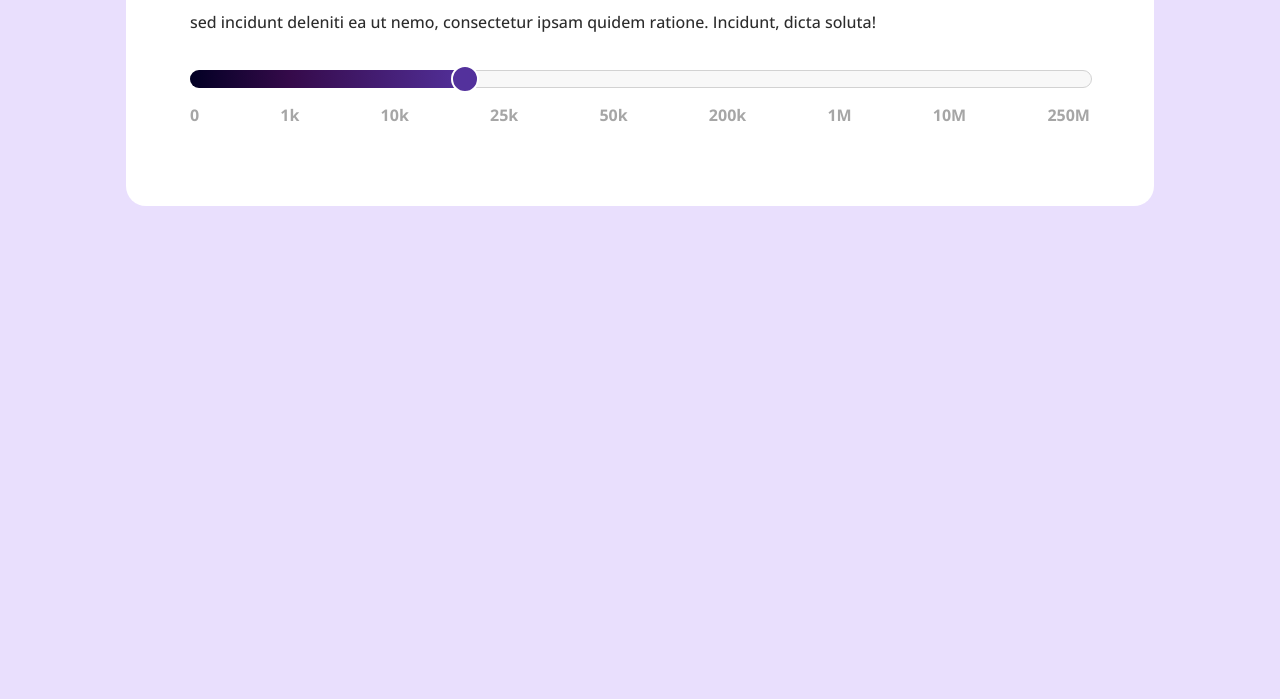
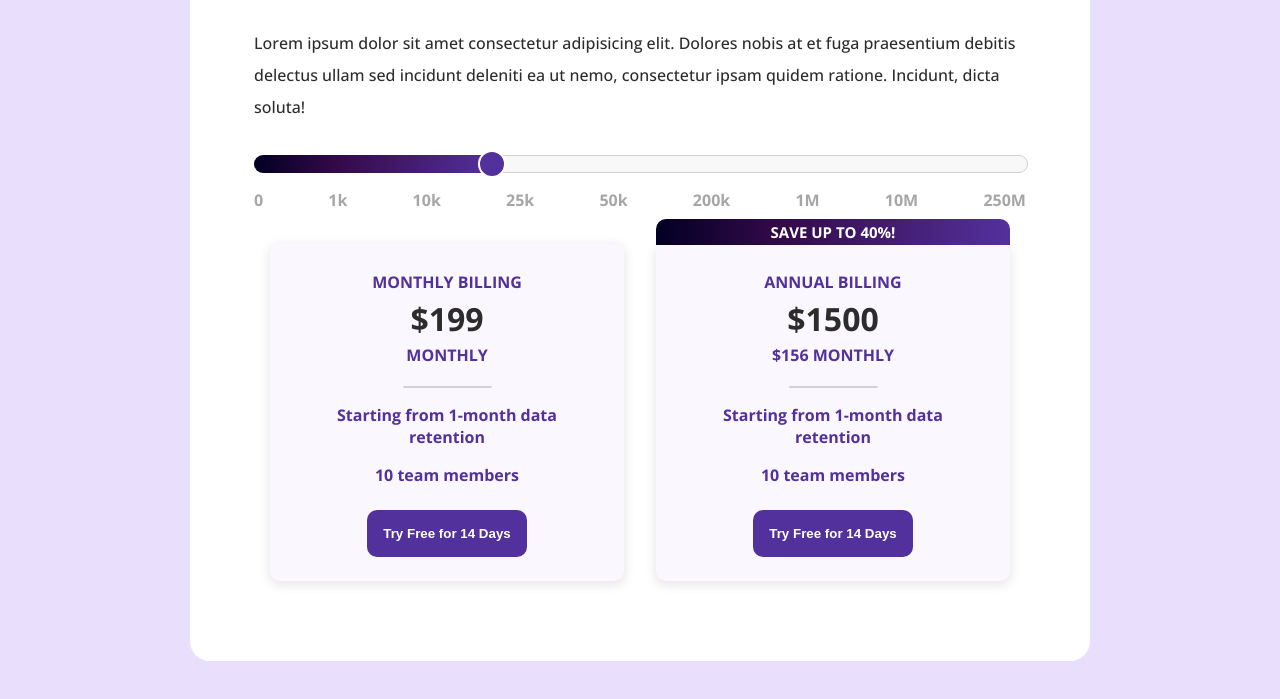
Before and after one commit to AriPeap/CSS-practice, a plain HTML site: page Cost Estimator/index.html in a window 1280 px wide. Shown: the part 569-1268 px from the top of the page. Before the commit the page ends 815 px from the top, so only its background shows below. Drawn offline with nearby package versions, Linux system fonts and the light colour scheme; a web font is replaced by a local one.

Commit message:
Created card layout

```diff
--- a/Cost Estimator/index.css
+++ b/Cost Estimator/index.css
@@ -11,12 +11,14 @@ body {
 
 h1 {
   color: rgb(83, 49, 156);
+  margin: 32px 0 64px 0;
 }
 
 .container {
   background-color: white;
   width: 100%;
   max-width: 900px;
+  box-sizing: border-box;
   display: flex;
   flex-direction: column;
   justify-content: center;
@@ -193,3 +195,78 @@ h1 {
   font-weight: bold;
   color: rgb(166, 166, 166);
 }
+
+.card-wrapper {
+  display: flex;
+}
+
+.card {
+  background-color: rgb(250, 247, 255);
+  border-radius: 10px;
+  margin: 16px;
+  padding: 16px 32px;
+  box-shadow: 0px 3px 11px 1px rgba(0, 0, 0, 0.1);
+  text-align: center;
+  font-weight: bold;
+  color: rgb(83, 49, 156);
+  transition: 0.15s transform ease;
+  position: relative;
+}
+
+.card:hover {
+  transform: translateY(-8px);
+}
+
+.card .top-section {
+  padding: 8px;
+  text-transform: uppercase;
+}
+
+.card .top-section p {
+  margin: 4px 0;
+}
+
+.card .price {
+  font-size: 32px;
+  color: rgb(44, 44, 44);
+}
+
+.card hr {
+  width: 30%;
+  border: 1px solid rgb(210, 210, 210);
+  border-radius: 2px;
+}
+
+.card button {
+  border: none;
+  color: white;
+  background-color: rgb(83, 49, 156);
+  padding: 16px;
+  border-radius: 10px;
+  transition: 0.15s transform ease;
+  font-weight: bold;
+  margin: 8px 0;
+}
+
+.card button:hover {
+  cursor: pointer;
+  transform: scale(1.1);
+}
+
+.card .save {
+  color: white;
+  background: linear-gradient(
+    90deg,
+    rgba(2, 0, 36, 1) 0%,
+    rgba(53, 10, 74, 1) 36%,
+    rgba(83, 49, 156, 1) 100%
+  );
+  width: 100%;
+  position: absolute;
+  top: -24px;
+  left: 0;
+  border-top-left-radius: 10px;
+  border-top-right-radius: 10px;
+  font-size: 15px;
+  padding: 3px 0;
+}
--- a/Cost Estimator/index.html
+++ b/Cost Estimator/index.html
@@ -56,6 +56,34 @@
         </ul>
       </div>
     </div>
+
+    <div class="card-wrapper">
+      <div class="card">
+        <div class="top-section">
+          <p>Monthly Billing</p>
+          <p class="price">$199</p>
+          <p>Monthly</p>
+        </div>
+        <hr>
+        <p>Starting from 1-month data retention</p>
+        <p>10 team members</p>
+        <button>Try Free for 14 Days</button>
+      </div>
+      <div class="card">
+        <div class="top-section">
+          <div class="save">
+            Save up to 40%!
+          </div>
+          <p>Annual Billing</p>
+          <p class="price">$1500</p>
+          <p>$156 Monthly</p>
+        </div>
+        <hr>
+        <p>Starting from 1-month data retention</p>
+        <p>10 team members</p>
+        <button>Try Free for 14 Days</button>
+      </div>
+    </div>
   </div>
 </body>
 
```
